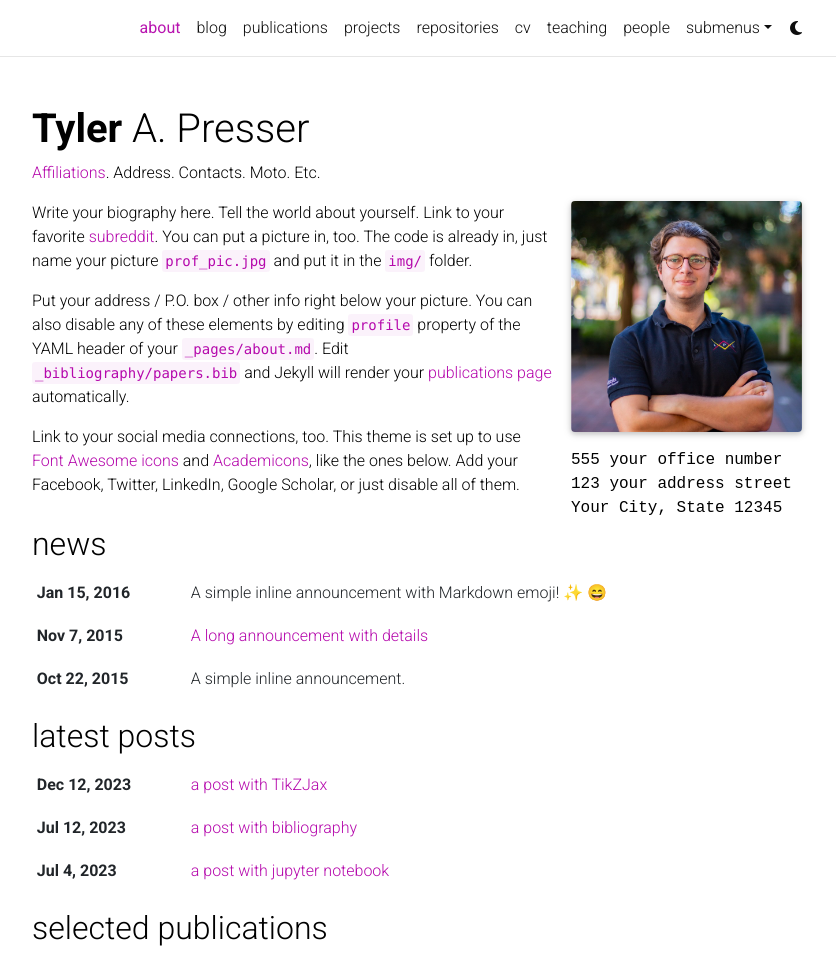
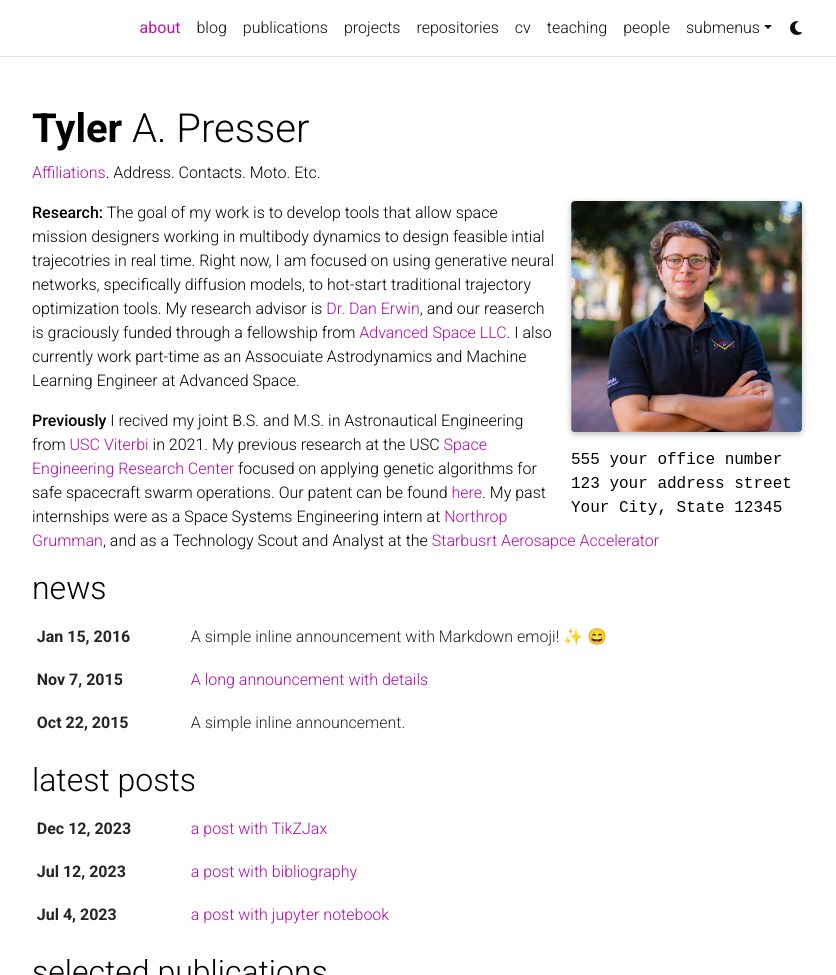
Before and after one commit to tpresser570/tpresser570.github.io, a Jekyll site: the page built from _pages/about.md, in a window 1280 px wide and 1308 px high, cut to the strip 0-975 px from the top of the window. Shown: the whole strip, without its empty margins (223-1059 px from the left). Built offline with Jekyll 4.4.1, drawn with Linux system fonts in a browser that asks for light colours; full-size pictures stand in for the smaller copies a plugin makes; emoji names are drawn with the system emoji font; some web fonts are replaced; comment, search, counter and statistics services are not loaded; a style sheet for code colours, icons or effects is not loaded.

Commit message:
about me

```diff
--- a/_pages/about.md
+++ b/_pages/about.md
@@ -19,8 +19,6 @@
 social: true  # includes social icons at the bottom of the page
 ---
 
-Write your biography here. Tell the world about yourself. Link to your favorite [subreddit](http://reddit.com). You can put a picture in, too. The code is already in, just name your picture `prof_pic.jpg` and put it in the `img/` folder.
+**Research:** The goal of my work is to develop tools that allow space mission designers working in multibody dynamics to design feasible intial trajecotries in real time. Right now, I am focused on using generative neural networks, specifically diffusion models, to hot-start traditional trajectory optimization tools. My research advisor is [Dr. Dan Erwin](https://viterbi.usc.edu/directory/faculty/Erwin/Daniel), and our reaserch is graciously funded through a fellowship from [Advanced Space LLC](https://advancedspace.com/). I also currently work part-time as an Assocuiate Astrodynamics and Machine Learning Engineer at Advanced Space.
 
-Put your address / P.O. box / other info right below your picture. You can also disable any of these elements by editing `profile` property of the YAML header of your `_pages/about.md`. Edit `_bibliography/papers.bib` and Jekyll will render your [publications page](/al-folio/publications/) automatically.
-
-Link to your social media connections, too. This theme is set up to use [Font Awesome icons](https://fontawesome.com/) and [Academicons](https://jpswalsh.github.io/academicons/), like the ones below. Add your Facebook, Twitter, LinkedIn, Google Scholar, or just disable all of them.
+**Previously** I recived my joint B.S. and M.S. in Astronautical Engineering from [USC Viterbi](https://astronautics.usc.edu/) in 2021. My previous research at the USC [Space Engineering Research Center](https://www.isi.edu/centers-serc/) focused on applying genetic algorithms for safe spacecraft swarm operations. Our patent can be found [here](https://scholar.google.com/citations?view_op=view_citation&hl=en&user=7S8svBwAAAAJ&citation_for_view=7S8svBwAAAAJ:u5HHmVD_uO8C). My past internships were as a Space Systems Engineering intern at [Northrop Grumman](https://www.northropgrumman.com/), and as a Technology Scout and Analyst at the [Starbusrt Aerosapce Accelerator](https://starburst.aero/)
```
Also changed, not shown: _pages/about_einstein.md (+1 -3 lines).
